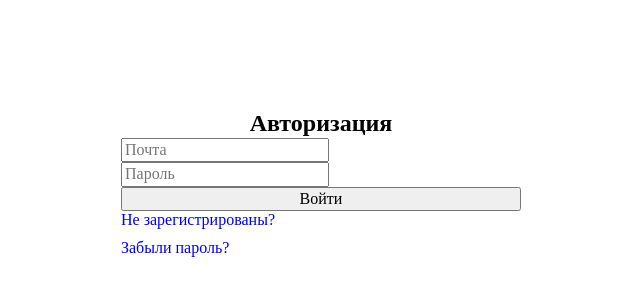
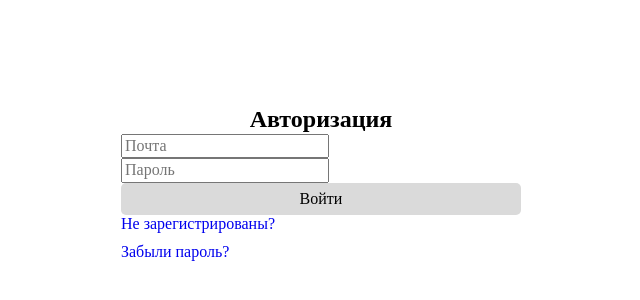
Before and after one commit to levineye13/plagiarism-check, a React (Create React App) app in the folder frontend/: page /login in a window 1280 px wide. Shown: the part 216-516 px from the top of the page, without its empty margins (319-959 px from the left). Built offline with nearby package versions, Linux system fonts and the light colour scheme.

Commit message:
feat: добавить компонент кнопки сабмита

```diff
--- /dev/null
+++ b/frontend/src/components/submit/index.module.scss
@@ -0,0 +1,16 @@
+@import '../../styles/vars.scss';
+
+.button {
+  min-width: 150px;
+  padding: 7px 10px;
+  border-radius: 5px;
+  border: 0;
+  outline: 0;
+  background-color: rgb(218, 218, 218);
+  cursor: pointer;
+  transition: $transition;
+
+  &:hover {
+    opacity: $opacity;
+  }
+}
--- a/frontend/src/components/submit/index.tsx
+++ b/frontend/src/components/submit/index.tsx
@@ -1,9 +1,10 @@
 import React from 'react';
 
 import { FCWithChildren } from '../../utils/types';
+import styles from './index.module.scss';
 
 const Submit: FCWithChildren = ({ children }) => {
-  return <button>{children}</button>;
+  return <button className={styles.button}>{children}</button>;
 };
 
 export default Submit;
```
